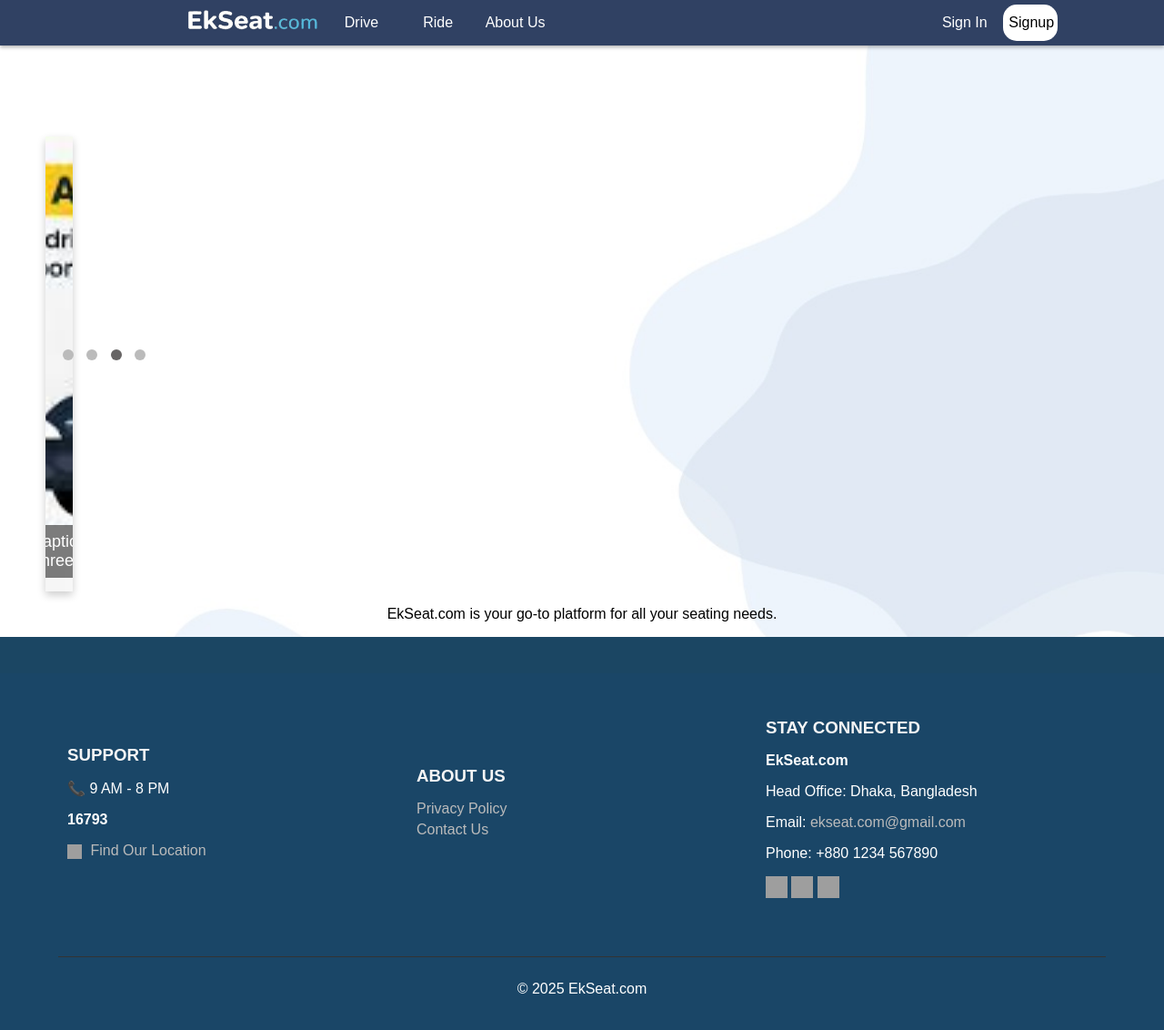
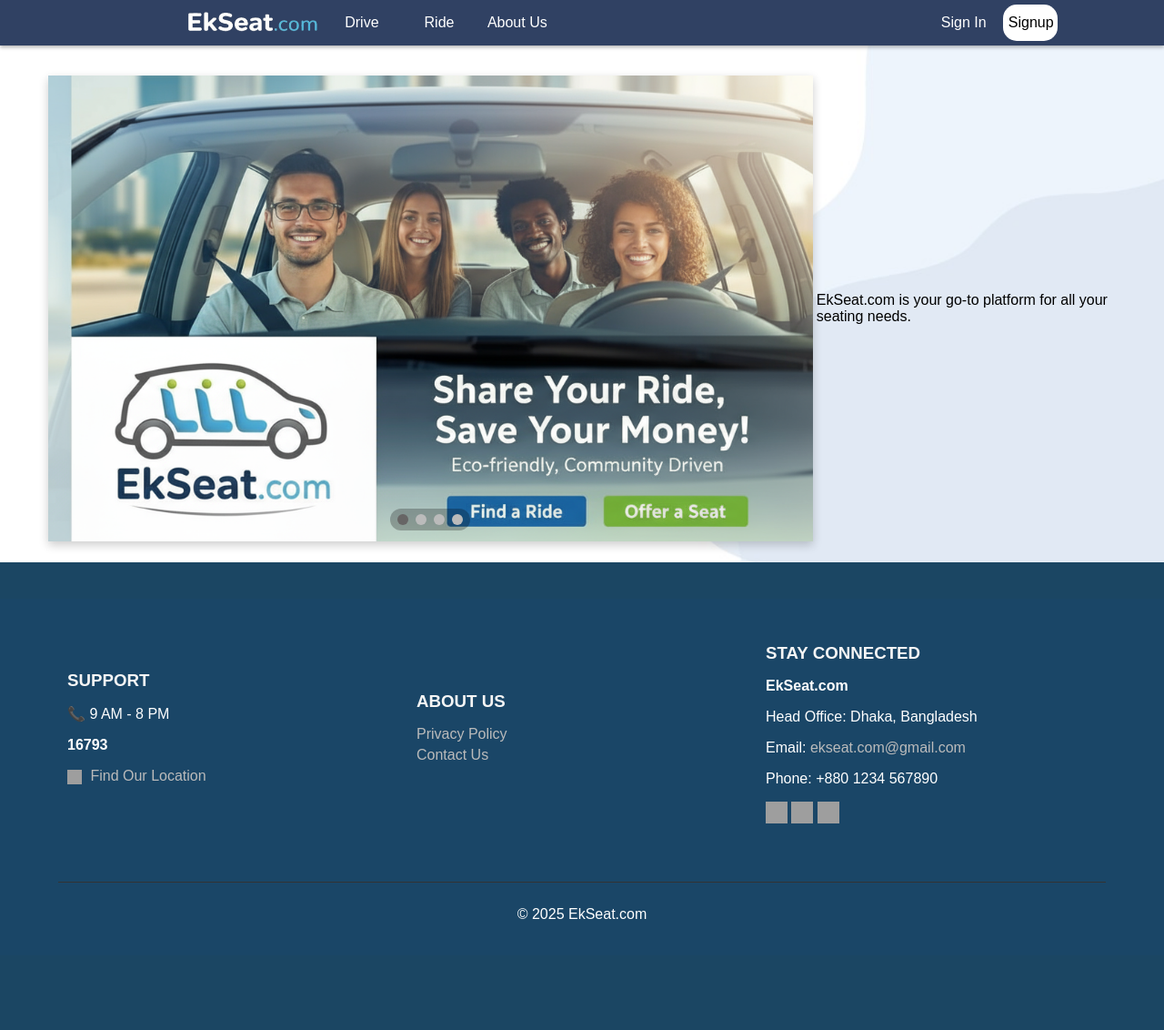
Before and after one commit to sazzadkhan20/EkSeat.com---PHP-Project, a PHP site: page /home.php in a window 1280 px wide; the page is wider, and only the part inside the window is pictured. Shown: that part at 91% size. After the commit the page ends 1010 px from the top of that part, so only its background shows below. Run offline with PHP 8.4, Linux system fonts and the light colour scheme; grey boxes are pictures that could not be loaded.

Commit message:
Fixed the Size of nav bar, footer and slideshow

```diff
--- a/View/footer.html
+++ b/View/footer.html
@@ -1,13 +1,4 @@
-<!DOCTYPE html>
-<html lang="en">
-  <head>
-    <meta charset="UTF-8" />
-    <meta name="viewport" content="width=device-width, initial-scale=1.0" />
-    <link rel="stylesheet" href="style.css" />
-  </head>
-  <body>
-
- <footer>
+<footer>
     <div class="footer-container">
         <!-- Support -->
         <div class="footer-col">
@@ -54,5 +45,3 @@
         <p>&copy; 2025 EkSeat.com</p>
     </div>
 </footer>
-    </body>
-</html>
--- a/View/home.php
+++ b/View/home.php
@@ -1,5 +1,4 @@
-<?php include_once 'nevigationBar.html';?>
-<?php include 'slideShow.html'; ?>
+ <?php include_once 'nevigationBar.html';?>
 
 <!DOCTYPE html>
 <html lang="en">
@@ -11,13 +10,20 @@
 </head>
 <body>
     <main>
-        <section>
-            <!-- <h2>Home Page</h2> -->
-            <p>EkSeat.com is your go-to platform for all your seating needs.</p>
-        </section>
+       <table style="width: 100%; padding: 80px 20px 20px 50px;">
+        <tr>
+            <td style="width: 70%;">
+                 <?php include 'slideShow.html'; ?>
+            </td>
+            <td style="width: 30%;">
+                <p>EkSeat.com is your go-to platform for all your seating needs.</p>
+            </td>
+        </tr>
+       </table>
+
     </main>
 
-   <?php include 'footer.html'; ?>
 
+    <?php include 'footer.html'; ?>
 </body>
 </html>
--- a/View/nevigationBar.html
+++ b/View/nevigationBar.html
@@ -1,11 +1,4 @@
-<!DOCTYPE html>
-<html lang="en">
-  <head>
-    <meta charset="UTF-8" />
-    <meta name="viewport" content="width=device-width, initial-scale=1.0" />
-    <link rel="stylesheet" href="style.css" />
-  </head>
-  <body>
+
     <header>
       <nav id="navbar">
         <table>
@@ -35,5 +28,3 @@
         </table>
       </nav>
     </header>
-  </body>
-</html>
--- a/View/slideShow.html
+++ b/View/slideShow.html
@@ -1,48 +1,30 @@
-<!DOCTYPE html>
-<html lang="en">
-<head>
-  <meta charset="UTF-8">
-  <meta name="viewport" content="width=device-width, initial-scale=1.0">
-  <title>Auto Image Slideshow</title>
-  <!-- Link CSS -->
-  <link rel="stylesheet" href="style.css">
-</head>
-<body>
-
-<!-- <h2 style="text-align:center">Auto Image Slideshow</h2> -->
-
 <div class="slideshow-container">
 
   <div class="mySlides fade">
-    <img src="Resources/images.jpg" alt="Image 1">
-    <div class="text">Caption One</div>
+    <img src="Resources/SlideShowImage1.jpg" alt="Image 1">
   </div>
 
   <div class="mySlides fade">
-    <img src="Resources/images (1).jpg" alt="Image 2">
-    <div class="text">Caption Two</div>
+    <img src="Resources/SlideShowImage2.jpg" alt="Image 2">
   </div>
 
   <div class="mySlides fade">
     <img src="Resources/images (2).jpg" alt="Image 3">
-    <div class="text">Caption Three</div>
   </div>
 
-    <div class="mySlides fade">
+  <div class="mySlides fade">
     <img src="Resources/images (3).jpg" alt="Image 4">
-    <div class="text">Caption Four</div>
+
   </div>
+
+  <div class="dot-container">
+  <span class="dot" aria-label="Go to slide 1" role="button" tabindex="0"></span>
+  <span class="dot" aria-label="Go to slide 2" role="button" tabindex="0"></span>
+  <span class="dot" aria-label="Go to slide 3" role="button" tabindex="0"></span>
+  <span class="dot" aria-label="Go to slide 4" role="button" tabindex="0"></span>
+</div>
+
 
 </div>
 
-<div class="dot-container">
-  <span class="dot"></span>
-  <span class="dot"></span>
-  <span class="dot"></span>
-  <span class="dot"></span>
-</div>
-
-<!-- Link JS -->
 <script src="slideShow.js"></script>
-</body>
-</html>
--- a/View/style.css
+++ b/View/style.css
@@ -237,7 +237,6 @@ footer {
   width: 100%;
   margin-top: 50px;
   padding-top: 10px;
-  /* font-size: 14px; */
   color: #fff;
 }
 
@@ -245,83 +244,75 @@ footer {
 
 /*.........slideshow..........*/
 
-* { box-sizing: border-box; }
-body { font-family: Arial, sans-serif; margin: 0; }
 
 .slideshow-container {
-  max-width: 1500px;
-  height: 500px; /* Fixed height */
+  width: min(1000px, 100%);
+  margin-inline: auto;
   position: relative;
-  margin: 150px 1200px 0 50px; /* Add top and left space of image */
   overflow: hidden;
   box-shadow: 0 4px 10px rgba(0,0,0,0.2);
 }
 
+
 .mySlides {
+  position: relative;
+  width: 100%;
+  height: clamp(220px, 40vw, 520px);
   display: none;
 }
 
 .mySlides img {
+  display: block;
   width: 100%;
-  height: 500px; /* Fixed height */
+  height: 100%;
   object-fit: cover;
-
 }
 
-/* Caption text */
 .text {
   color: #fff;
   font-size: 18px;
   padding: 8px 12px;
   position: absolute;
-  bottom: 15px;
+  bottom: 16px;
   left: 50%;
   transform: translateX(-50%);
   background: rgba(0,0,0,0.5);
   border-radius: 5px;
+  max-width: calc(100% - 32px);
+  text-align: center;
+  white-space: nowrap;
+  overflow: hidden;
+  text-overflow: ellipsis;
 }
-
-/* Dots */
-/*.dot-container {
-  text-align: center;
-  text-align: left;
-  padding:10px;
-  background: #f2f2f2;
-}*/
-
-/*.dot-container {
-  position: absolute;
-  left: 400px;
-  bottom: 500px;
-  transform: translateX(-50%);
-  background: none;
-  padding: 0;
-  text-align: center;
-  width: 100%;
-  z-index: 2;
-}*/
 
 .dot-container {
   position: absolute;
-  bottom: 400px;
-  left: 55%;
+  left: 50%;
+  bottom: 12px;
   transform: translateX(-50%);
-  background: transparent; /* remove gray background */
-  width: 100%;
+  display: flex;
+  align-items: center;
+  gap: 8px;
+  padding: 6px 8px;
+  background: rgba(0,0,0,0.25);
+  border-radius: 999px;
+  max-width: calc(100% - 24px);
 }
 
 
 .dot {
   height: 12px;
   width: 12px;
-  margin: 0 5px;
   background-color: #bbb;
   border-radius: 50%;
   display: inline-block;
   cursor: pointer;
-  transition: background-color 0.6s ease;
+  transition: background-color 0.3s ease;
+  flex: 0 0 auto;
 }
+.dot.active { background-color: #676565; }
 
-.active {
-  background-color: #676565;
+.dot:focus {
+  outline: 2px solid #fff;
+  outline-offset: 2px;
 }
```
Also changed, not shown: View/slideShow.js (+88 -20 lines), View/Resources/SlideShowImage1.jpg (added), View/Resources/SlideShowImage2.jpg (added), View/Resources/images (1).jpg (deleted), View/Resources/images.jpg (deleted).
